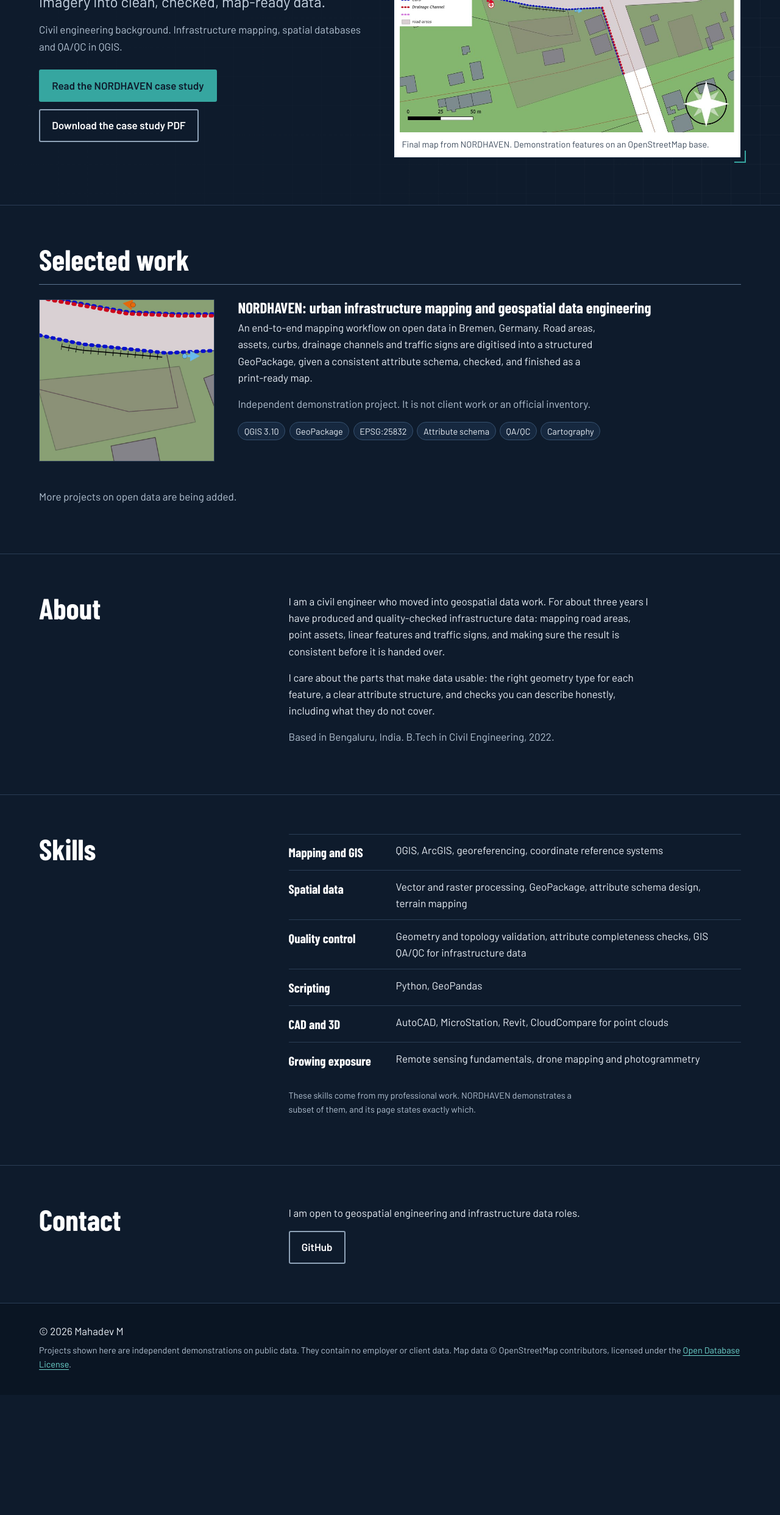
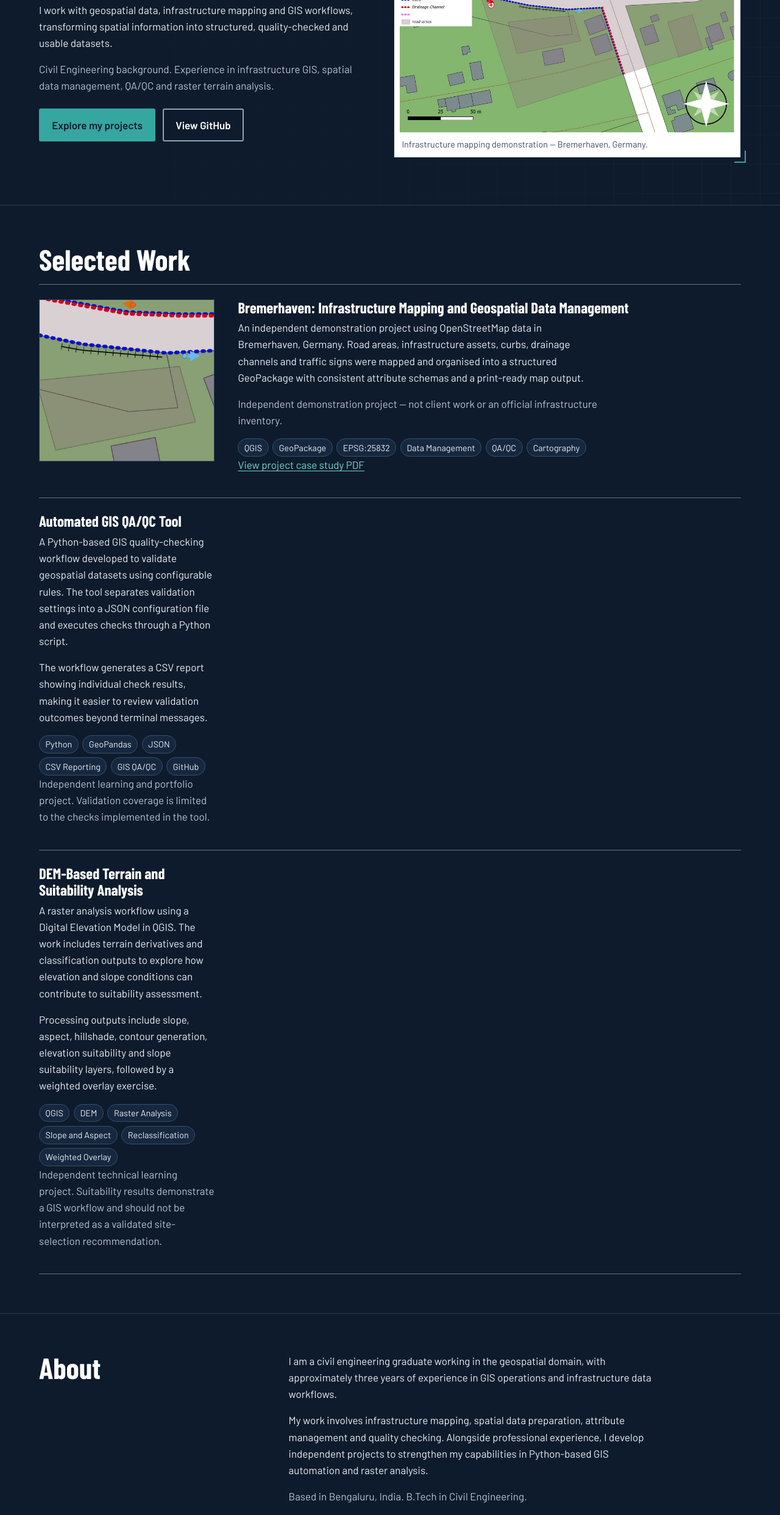
Before and after one commit to mahadevmpro-netizen/mahadevmpro-netizen.github.io, a plain HTML site: page index.html in a window 1280 px wide. Shown: the part 315-2800 px from the top of the page at 61% size. Before the commit the page ends 2603 px from the top, so only its background shows below. Drawn offline with nearby package versions, Linux system fonts and the light colour scheme.

Commit message:
Update index.html

```diff
--- a/index.html
+++ b/index.html
@@ -1,13 +1,14 @@
+
 <!doctype html>
 <html lang="en">
 <head>
   <meta charset="utf-8">
   <meta name="viewport" content="width=device-width, initial-scale=1">
-  <title>Mahadev M | Geospatial engineer</title>
-  <meta name="description" content="Portfolio of Mahadev M, a geospatial engineer working with infrastructure mapping, GeoPackage databases, QGIS and spatial QA/QC. Featured: the NORDHAVEN case study.">
+  <title>Mahadev M | Geospatial Engineer & GIS Analyst</title>
+  <meta name="description" content="Portfolio of Mahadev M, Geospatial Engineer with experience in infrastructure mapping, spatial data management, GIS automation, QA/QC and terrain analysis.">
   <meta property="og:type" content="website">
-  <meta property="og:title" content="Mahadev M | Geospatial engineer">
-  <meta property="og:description" content="Infrastructure mapping, spatial data engineering and QA/QC. See the NORDHAVEN case study.">
+  <meta property="og:title" content="Mahadev M | Geospatial Portfolio">
+  <meta property="og:description" content="Infrastructure mapping, spatial data engineering, GIS automation and terrain analysis.">
   <meta property="og:image" content="https://mahadevmpro-netizen.github.io/assets/img/og-nordhaven.png">
   <meta property="og:url" content="https://mahadevmpro-netizen.github.io/">
   <meta name="twitter:card" content="summary_large_image">
@@ -18,8 +19,10 @@
   <link rel="stylesheet" href="https://fonts.googleapis.com/css2?family=Barlow:wght@400;500;600&family=Barlow+Condensed:wght@600;700&display=swap">
   <link rel="stylesheet" href="assets/css/style.css">
 </head>
+
 <body>
   <a class="skip" href="#main">Skip to content</a>
+
   <header class="site-head">
     <div class="wrap">
       <a class="brand" href="index.html">Mahadev M</a>
@@ -33,93 +36,257 @@
   </header>
 
   <main id="main">
+
+    <!-- HERO -->
     <div class="hero">
       <div class="wrap">
         <div>
           <h1>Mahadev M</h1>
-          <p class="lede">Geospatial engineer. I turn roads, assets and imagery into clean, checked, map-ready data.</p>
-          <p class="muted">Civil engineering background. Infrastructure mapping, spatial databases and QA/QC in QGIS.</p>
+          <p class="lede">Geospatial Engineer | GIS Analyst</p>
+          <p>
+            I work with geospatial data, infrastructure mapping and GIS
+            workflows, transforming spatial information into structured,
+            quality-checked and usable datasets.
+          </p>
+          <p class="muted">
+            Civil Engineering background. Experience in infrastructure GIS,
+            spatial data management, QA/QC and raster terrain analysis.
+          </p>
           <div class="btn-row">
-            <a class="btn" href="nordhaven.html">Read the NORDHAVEN case study</a>
-            <a class="btn alt" href="assets/docs/NORDHAVEN_Case_Study_Deck.pdf">Download the case study PDF</a>
+            <a class="btn" href="#work">Explore my projects</a>
+            <a class="btn alt" href="https://github.com/mahadevmpro-netizen">View GitHub</a>
           </div>
         </div>
+
         <figure class="sheet">
-          <img src="assets/img/map-final-1000.jpg" width="1000" height="706" alt="Infrastructure overview map from the NORDHAVEN case study: road areas, manhole, streetlight and tree symbols, curb, drainage and crash barrier lines, and traffic-sign arrows over an OpenStreetMap base, with legend, scale bar and compass.">
-          <figcaption class="caption">Final map from NORDHAVEN. Demonstration features on an OpenStreetMap base.</figcaption>
+          <img src="assets/img/map-final-1000.jpg"
+               width="1000"
+               height="706"
+               alt="Infrastructure overview map from the Bremerhaven demonstration project.">
+          <figcaption class="caption">
+            Infrastructure mapping demonstration — Bremerhaven, Germany.
+          </figcaption>
         </figure>
       </div>
     </div>
 
+    <!-- PROJECTS -->
     <section id="work" aria-labelledby="work-h">
       <div class="wrap">
-        <h2 id="work-h">Selected work</h2>
+        <h2 id="work-h">Selected Work</h2>
+
+        <!-- PROJECT 1 -->
         <article class="proj">
-          <a href="nordhaven.html" tabindex="-1" aria-hidden="true"><img src="assets/img/feat-lines.jpg" width="900" height="832" alt=""></a>
+          <a href="nordhaven.html" tabindex="-1" aria-hidden="true">
+            <img src="assets/img/feat-lines.jpg"
+                 width="900"
+                 height="832"
+                 alt="">
+          </a>
           <div>
-            <h3><a href="nordhaven.html">NORDHAVEN: urban infrastructure mapping and geospatial data engineering</a></h3>
-            <p>An end-to-end mapping workflow on open data in Bremen, Germany. Road areas, assets, curbs, drainage channels and traffic signs are digitised into a structured GeoPackage, given a consistent attribute schema, checked, and finished as a print-ready map.</p>
-            <p class="muted">Independent demonstration project. It is not client work or an official inventory.</p>
+            <h3>
+              <a href="nordhaven.html">
+                Bremerhaven: Infrastructure Mapping and Geospatial Data Management
+              </a>
+            </h3>
+            <p>
+              An independent demonstration project using OpenStreetMap data
+              in Bremerhaven, Germany. Road areas, infrastructure assets,
+              curbs, drainage channels and traffic signs were mapped and
+              organised into a structured GeoPackage with consistent
+              attribute schemas and a print-ready map output.
+            </p>
+            <p class="muted">
+              Independent demonstration project — not client work or an
+              official infrastructure inventory.
+            </p>
             <ul class="tags" aria-label="Tools and topics">
-              <li>QGIS 3.10</li><li>GeoPackage</li><li>EPSG:25832</li><li>Attribute schema</li><li>QA/QC</li><li>Cartography</li>
+              <li>QGIS</li>
+              <li>GeoPackage</li>
+              <li>EPSG:25832</li>
+              <li>Data Management</li>
+              <li>QA/QC</li>
+              <li>Cartography</li>
             </ul>
+            <p><a href="NORDHAVEN_Portfolio_Case_Study.pdf">View project case study PDF</a></p>
           </div>
         </article>
-        <p class="muted" style="margin-top:1.25rem">More projects on open data are being added.</p>
+
+        <!-- PROJECT 2 -->
+        <article class="proj">
+          <div>
+            <h3>Automated GIS QA/QC Tool</h3>
+            <p>
+              A Python-based GIS quality-checking workflow developed to
+              validate geospatial datasets using configurable rules.
+              The tool separates validation settings into a JSON
+              configuration file and executes checks through a Python
+              script.
+            </p>
+            <p>
+              The workflow generates a CSV report showing individual
+              check results, making it easier to review validation
+              outcomes beyond terminal messages.
+            </p>
+            <ul class="tags" aria-label="Tools and topics">
+              <li>Python</li>
+              <li>GeoPandas</li>
+              <li>JSON</li>
+              <li>CSV Reporting</li>
+              <li>GIS QA/QC</li>
+              <li>GitHub</li>
+            </ul>
+            <p class="muted">
+              Independent learning and portfolio project. Validation
+              coverage is limited to the checks implemented in the tool.
+            </p>
+          </div>
+        </article>
+
+        <!-- PROJECT 3 -->
+        <article class="proj">
+          <div>
+            <h3>DEM-Based Terrain and Suitability Analysis</h3>
+            <p>
+              A raster analysis workflow using a Digital Elevation Model
+              in QGIS. The work includes terrain derivatives and
+              classification outputs to explore how elevation and slope
+              conditions can contribute to suitability assessment.
+            </p>
+            <p>
+              Processing outputs include slope, aspect, hillshade,
+              contour generation, elevation suitability and slope
+              suitability layers, followed by a weighted overlay exercise.
+            </p>
+            <ul class="tags" aria-label="Tools and topics">
+              <li>QGIS</li>
+              <li>DEM</li>
+              <li>Raster Analysis</li>
+              <li>Slope and Aspect</li>
+              <li>Reclassification</li>
+              <li>Weighted Overlay</li>
+            </ul>
+            <p class="muted">
+              Independent technical learning project. Suitability results
+              demonstrate a GIS workflow and should not be interpreted
+              as a validated site-selection recommendation.
+            </p>
+          </div>
+        </article>
+
       </div>
     </section>
 
+    <!-- ABOUT -->
     <section id="about" aria-labelledby="about-h">
       <div class="wrap split">
         <h2 id="about-h">About</h2>
         <div>
-          <p>I am a civil engineer who moved into geospatial data work. For about three years I have produced and quality-checked infrastructure data: mapping road areas, point assets, linear features and traffic signs, and making sure the result is consistent before it is handed over.</p>
-          <p>I care about the parts that make data usable: the right geometry type for each feature, a clear attribute structure, and checks you can describe honestly, including what they do not cover.</p>
-          <p class="muted">Based in Bengaluru, India. B.Tech in Civil Engineering, 2022.</p>
+          <p>
+            I am a civil engineering graduate working in the geospatial
+            domain, with approximately three years of experience in GIS
+            operations and infrastructure data workflows.
+          </p>
+          <p>
+            My work involves infrastructure mapping, spatial data
+            preparation, attribute management and quality checking.
+            Alongside professional experience, I develop independent
+            projects to strengthen my capabilities in Python-based GIS
+            automation and raster analysis.
+          </p>
+          <p class="muted">
+            Based in Bengaluru, India. B.Tech in Civil Engineering.
+          </p>
         </div>
       </div>
     </section>
 
+    <!-- SKILLS -->
     <section id="skills" aria-labelledby="skills-h">
       <div class="wrap split">
-        <h2 id="skills-h">Skills</h2>
+        <h2 id="skills-h">Skills and Tools</h2>
         <div>
           <table class="skills">
             <tbody>
-              <tr><th scope="row">Mapping and GIS</th><td>QGIS, ArcGIS, georeferencing, coordinate reference systems</td></tr>
-              <tr><th scope="row">Spatial data</th><td>Vector and raster processing, GeoPackage, attribute schema design, terrain mapping</td></tr>
-              <tr><th scope="row">Quality control</th><td>Geometry and topology validation, attribute completeness checks, GIS QA/QC for infrastructure data</td></tr>
-              <tr><th scope="row">Scripting</th><td>Python, GeoPandas</td></tr>
-              <tr><th scope="row">CAD and 3D</th><td>AutoCAD, MicroStation, Revit, CloudCompare for point clouds</td></tr>
-              <tr><th scope="row">Growing exposure</th><td>Remote sensing fundamentals, drone mapping and photogrammetry</td></tr>
+              <tr>
+                <th scope="row">GIS Software</th>
+                <td>QGIS, ArcGIS Pro</td>
+              </tr>
+              <tr>
+                <th scope="row">Spatial Data</th>
+                <td>Vector and raster data, GeoPackage, GeoJSON,
+                    coordinate reference systems, attribute management</td>
+              </tr>
+              <tr>
+                <th scope="row">Spatial Analysis</th>
+                <td>Terrain analysis, slope, aspect, hillshade,
+                    contours and suitability workflows</td>
+              </tr>
+              <tr>
+                <th scope="row">Quality Control</th>
+                <td>GIS data validation, attribute checks,
+                    geometry checks and QA/QC reporting</td>
+              </tr>
+              <tr>
+                <th scope="row">Programming</th>
+                <td>Python, GeoPandas, pandas, JSON and CSV workflows</td>
+              </tr>
+              <tr>
+                <th scope="row">Data and Version Control</th>
+                <td>Git, GitHub, JupyterLab and Miniforge</td>
+              </tr>
+              <tr>
+                <th scope="row">CAD and BIM</th>
+                <td>AutoCAD and BIM-related workflows</td>
+              </tr>
             </tbody>
           </table>
-          <p class="caption" style="margin-top:1rem">These skills come from my professional work. NORDHAVEN demonstrates a subset of them, and its page states exactly which.</p>
+          <p class="caption" style="margin-top:1rem">
+            Project pages distinguish independent learning exercises
+            from professional experience.
+          </p>
         </div>
       </div>
     </section>
 
+    <!-- CONTACT -->
     <section id="contact" aria-labelledby="contact-h">
       <div class="wrap split">
         <h2 id="contact-h">Contact</h2>
         <div>
-          <p>I am open to geospatial engineering and infrastructure data roles.</p>
+          <p>
+            I am open to opportunities in geospatial engineering,
+            GIS analysis and infrastructure data management.
+          </p>
           <div class="btn-row" style="margin-top:0">
-            <a class="btn alt" href="https://github.com/mahadevmpro-netizen">GitHub</a>
-            <!-- EDIT ME: remove the word "hidden" from the next two lines after you put in your own details. -->
-            <a class="btn alt" href="https://www.linkedin.com/in/YOUR-LINKEDIN-NAME/" hidden>LinkedIn</a>
-            <a class="btn alt" href="mailto:YOUR-EMAIL@example.com" hidden>Email</a>
+            <a class="btn alt"
+               href="https://github.com/mahadevmpro-netizen">
+              GitHub
+            </a>
+            <a class="btn alt"
+               href="https://www.linkedin.com/in/mahadev-m04/">
+              LinkedIn
+            </a>
+            <!-- Add your professional email address before publishing. -->
           </div>
         </div>
       </div>
     </section>
+
   </main>
 
   <footer class="site-foot">
     <div class="wrap">
       <p>&copy; 2026 Mahadev M</p>
-      <p class="caption">Projects shown here are independent demonstrations on public data. They contain no employer or client data. Map data &copy; OpenStreetMap contributors, licensed under the <a href="https://www.openstreetmap.org/copyright">Open Database License</a>.</p>
+      <p class="caption">
+        Projects shown here include independent demonstrations on
+        public data. They contain no employer or client data.
+        Map data &copy; OpenStreetMap contributors, licensed under
+        the <a href="https://www.openstreetmap.org/copyright">
+        Open Database License</a>.
+      </p>
     </div>
   </footer>
+
 </body>
 </html>
```
